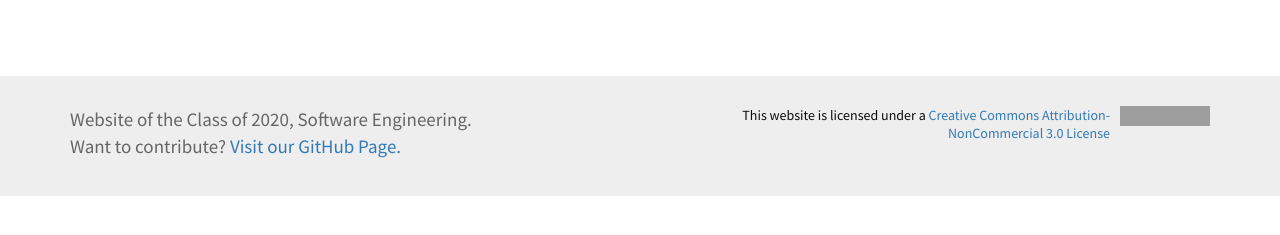
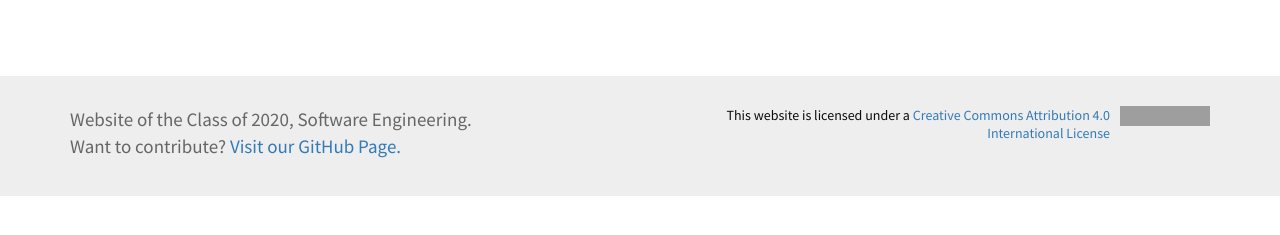
Before and after one commit to Classof2020/classof2020.github.io, a Jekyll site: the page built from index.md, in a window 1280 px wide. Shown: the part 306-541 px from the top of the page. Built offline with Jekyll 4.4.1, drawn with Linux system fonts in a browser that asks for light colours; nearby versions of some CDN libraries; grey boxes are pictures that could not be loaded.

Commit message:
Creative Commons Attribution 4.0 International License

```diff
--- a/_includes/footer.html
+++ b/_includes/footer.html
@@ -6,8 +6,8 @@
           <br/> Want to contribute? <a href="https://github.com/Classof2020/">Visit our GitHub Page.</a> </div>
         <div class="col-xs-12 col-sm-6">
           <div class="license">
-            <a rel="license" href="http://creativecommons.org/licenses/by-nc/3.0/deed.en_US" target="_blank" class="license-logo"><img alt="Creative Commons License" style="border-width:0" src="http://i.creativecommons.org/l/by-nc/3.0/88x31.png" />
-            </a> <span xmlns:dct="http://purl.org/dc/terms/" property="dct:title">This website</span> is licensed under a <a rel="license" href="http://creativecommons.org/licenses/by-nc/3.0/deed.en_US" target="_blank">Creative Commons Attribution-NonCommercial 3.0 License</a> </div>
+            <a rel="license" href="http://creativecommons.org/licenses/by/4.0/" target="_blank" class="license-logo"><img alt="Creative Commons License" style="border-width:0" src="https://i.creativecommons.org/l/by/4.0/88x31.png" />
+            </a> <span xmlns:dct="http://purl.org/dc/terms/" property="dct:title">This website</span> is licensed under a <a rel="license" href="http://creativecommons.org/licenses/by/4.0/" target="_blank">Creative Commons Attribution 4.0 International License</a> </div>
         </div>
       </div>
     </div>
```
